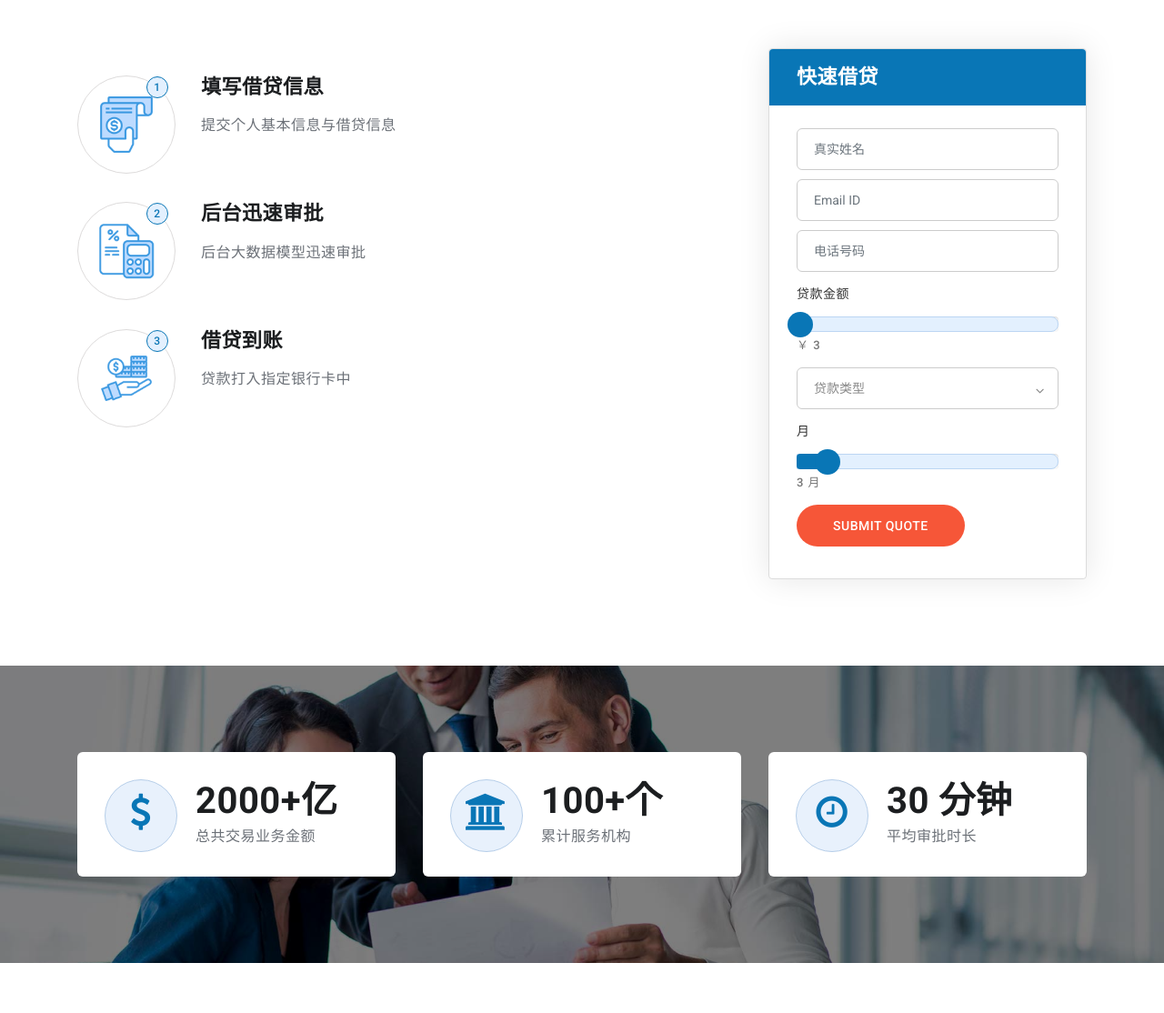
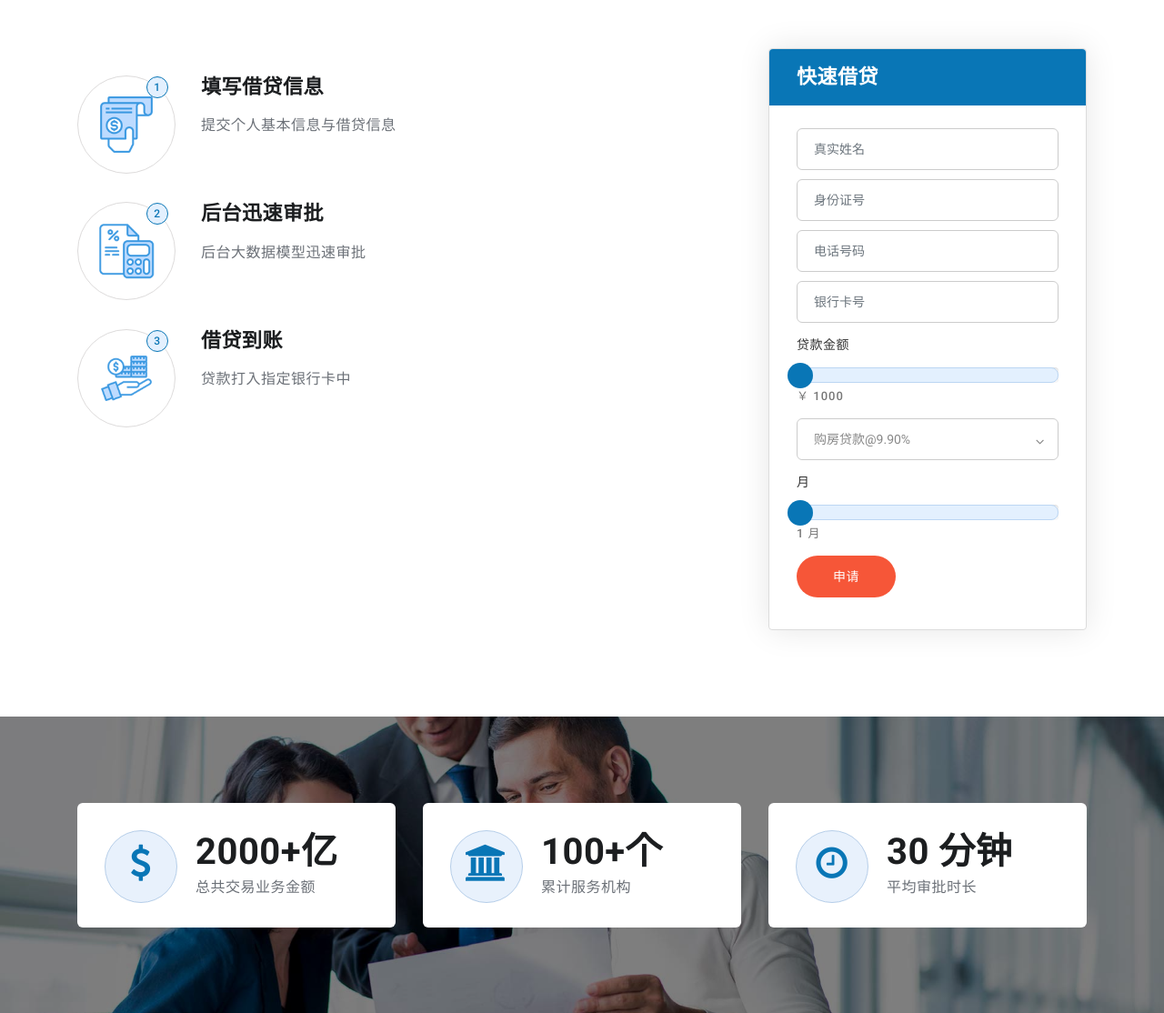
Before and after one commit to 030525/web, a Flask app: template web-template/flaskr/templates/index.html in a window 1280 px wide. Shown: the part 1677-2791 px from the top of the page at 91% size. Run offline with Flask 3, Linux system fonts and the light colour scheme; the template is opened without the code that fills it, so the values that code supplies are empty.

Commit message:
change form input

```diff
--- a/web-template/flaskr/templates/index.html
+++ b/web-template/flaskr/templates/index.html
@@ -218,33 +218,35 @@
                 <input type="text" class="form-control" placeholder="真实姓名">
               </div>
               <div class="form-group">
-                <input type="email" class="form-control" placeholder="Email ID">
+                <input type="text" class="form-control" placeholder="身份证号">
               </div>
               <div class="form-group">
                 <input type="text" class="form-control" placeholder="电话号码">
               </div>
               <div class="form-group">
+                <input type="text" class="form-control" placeholder="银行卡号">
+              </div>
+              <div class="form-group">
                 <label class="form-label">贷款金额</label>
-                <input id="loan_amount" type="text" data-slider-min="1" data-slider-max="500000" data-slider-step="1" data-slider-value="3">
-                <label class="form-label sm-label"><span id="ex6CurrentSliderValLabel">￥<span id="loan_amountSliderVal"> 3</span></span></label>
+                <input id="loan_amount" type="text" data-slider-min="1000" data-slider-max="50000" data-slider-step="1" data-slider-value="100">
+                <label class="form-label sm-label"><span id="ex6CurrentSliderValLabel">￥<span id="loan_amountSliderVal"> 1000</span></span></label>
               </div>
               <div class="form-group select">
                 <select class="form-control">
-                  <option>贷款类型</option>
-                  <option>购房贷款</option>
-                  <option>商业贷款</option>
-                  <option>购车贷款</option>
-                  <option>教育贷款</option>
-                  <option>个人贷款</option>
+                  <option>购房贷款@9.90%</option>
+                  <option>商业贷款@14.90%</option>
+                  <option>购车贷款@11.90%</option>
+                  <option>教育贷款@2.90%</option>
+                  <option>个人贷款@15.90%</option>
                 </select>
               </div>
               <div class="form-group">
                 <label class="form-label">月</label>
-                <input id="loan_period" type="text" data-slider-min="1" data-slider-max="20" data-slider-step="1" data-slider-value="3">
-                <label class="form-label sm-label"><span id="ex6CurrentSliderValLabel"><span id="loan_periodSliderVal">3</span> 月</span></label>
+                <input id="loan_period" type="text" data-slider-min="1" data-slider-max="120" data-slider-step="1" data-slider-value="1">
+                <label class="form-label sm-label"><span id="ex6CurrentSliderValLabel"><span id="loan_periodSliderVal">1</span> 月</span></label>
               </div>
               <div class="form-group">
-                <input type="submit" value="Submit Quote" class="btn">
+                <input type="submit" value="申请" class="btn">
               </div>
             </form>
           </div>
```
Also changed, not shown: web-template/todo/todo.md (+1 -2 lines), web-template/todo/image-5.png (added).
